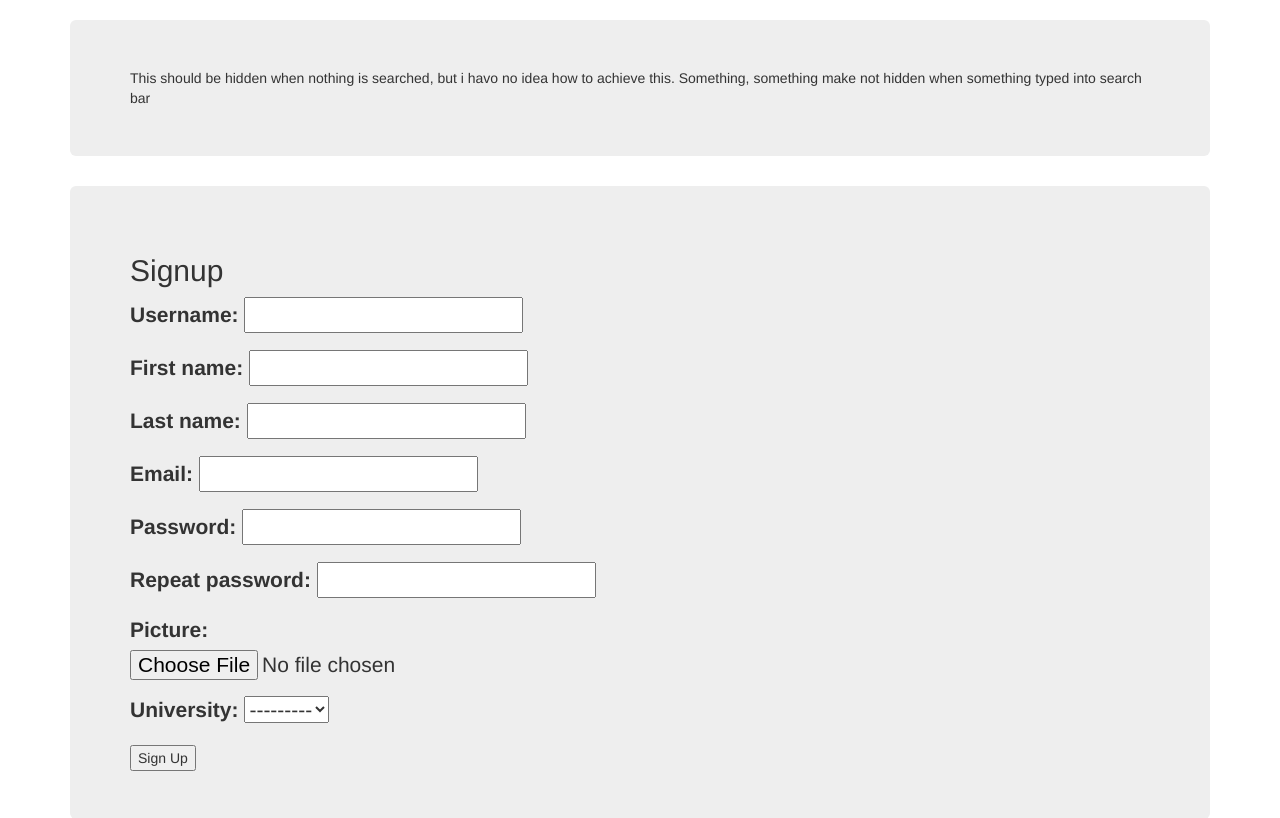
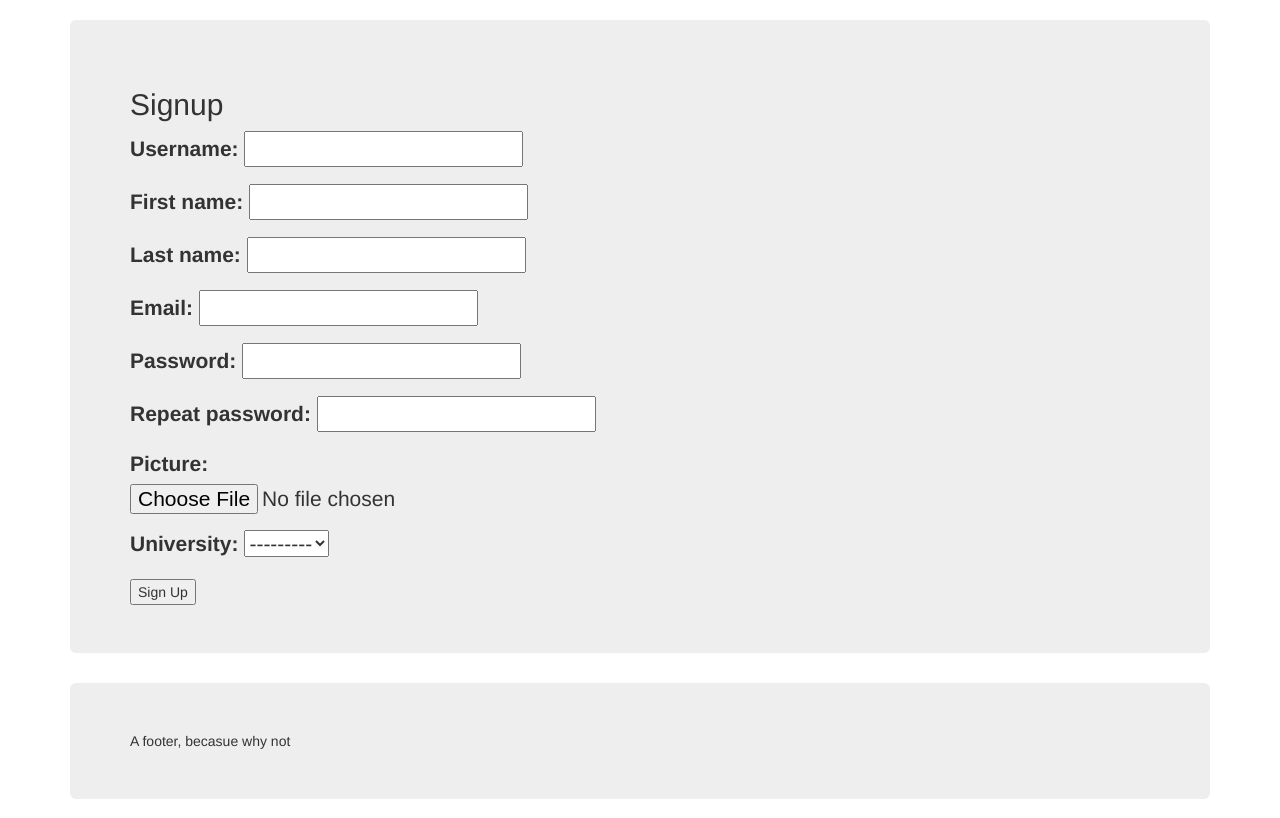
Before and after one commit to DevdudeSami/RateMyLecturer, a Django app: page /log/signup/ in a window 1280 px wide. Shown: the part 52-870 px from the top of the page. Run offline with Django 3.2, Linux system fonts and the light colour scheme; data that the repository does not hold is empty; some libraries are stand-ins or nearby versions.

Commit message:
added some non-working jquery to base.html :)

```diff
--- a/log/templates/log/signup.html
+++ b/log/templates/log/signup.html
@@ -16,8 +16,7 @@
     <strong>Thank you for registering!</strong>
     <a href="/log/login/">Login</a><br />
     {% else %}
-		<form id="user_form" method="post" action="/log/signup/"
-				enctype="multipart/form-data">
+		<form id="user_form" method="post" action="/log/signup/" enctype="multipart/form-data">
 
 			{% csrf_token %}
 
--- a/main/templates/main/base.html
+++ b/main/templates/main/base.html
@@ -11,7 +11,6 @@
         </title>
 
 		<link rel="stylesheet" type="text/css" href="https://maxcdn.bootstrapcdn.com/bootstrap/3.3.7/css/bootstrap.min.css">
-		<link rel="stylesheet" type="text/css" href="base.css">
 
         <script type="text/javascript" src="{% static 'js/jquery-2.1.4.min.js' %}"></script>
         <script type="text/javascript" src="{% static 'js/csrf.js' %}"></script>
@@ -64,14 +63,22 @@
 				</div>
 			</nav>
 
-			<div class="jumbotron" id="lecturerResults">
-				This should be hidden when nothing is searched, but i havo no idea how to achieve this.
-				Something, something make not hidden when something typed into search bar
-			</div>
+			<div class="jumbotron" id="lecturerResults" style="display:none"></div>
+
+			<script>
+
+			if($("#lecturer").val() != ""){
+			$("#lecturerResults").slideDown('slow');
+			}
+			else {
+			$("#lecturerResults").slideUp('slow');
+			}
+
+			</script>
 
 			<div class="jumbotron">
 				<div>
-				<!-- Page specific content goes here -->
+				<!-- Page specific content goes here      if($("#lecturer").val()){      -->
 				{% block body_block %}
 					This is body_block's default content.
 				{% endblock %}
```
